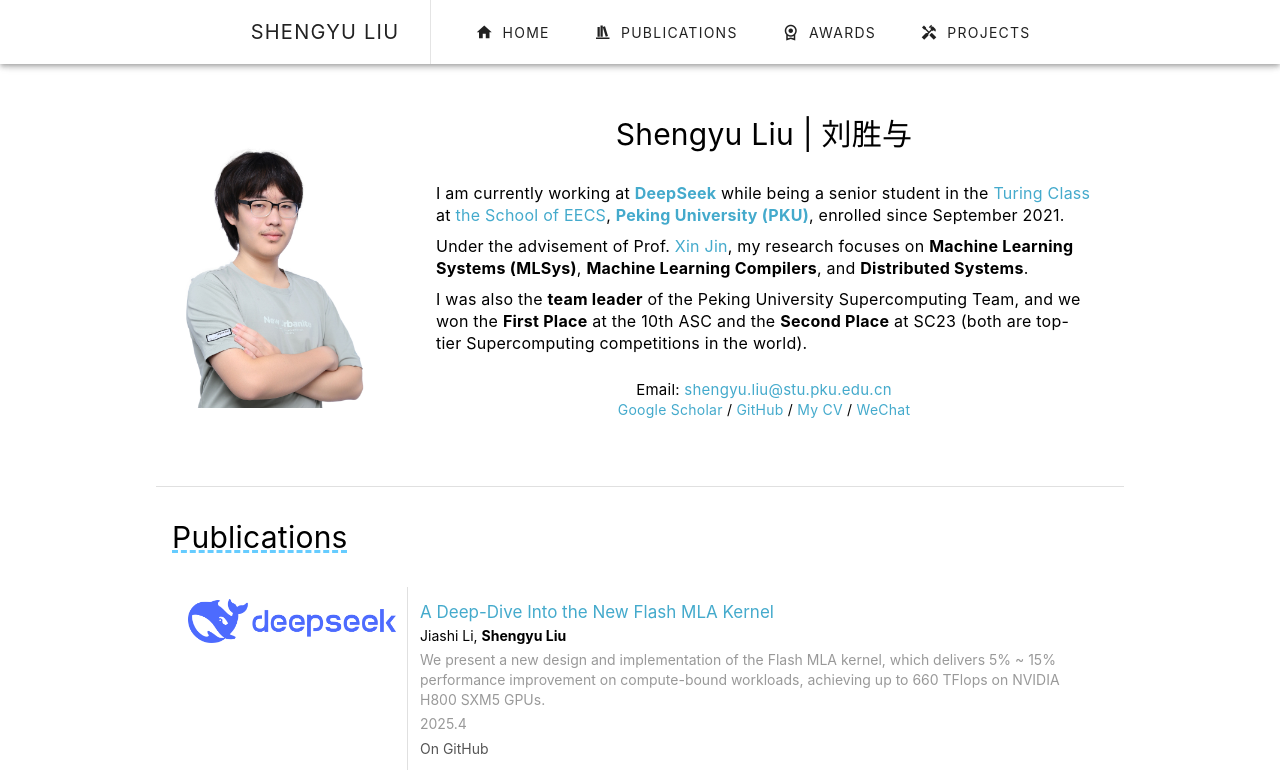
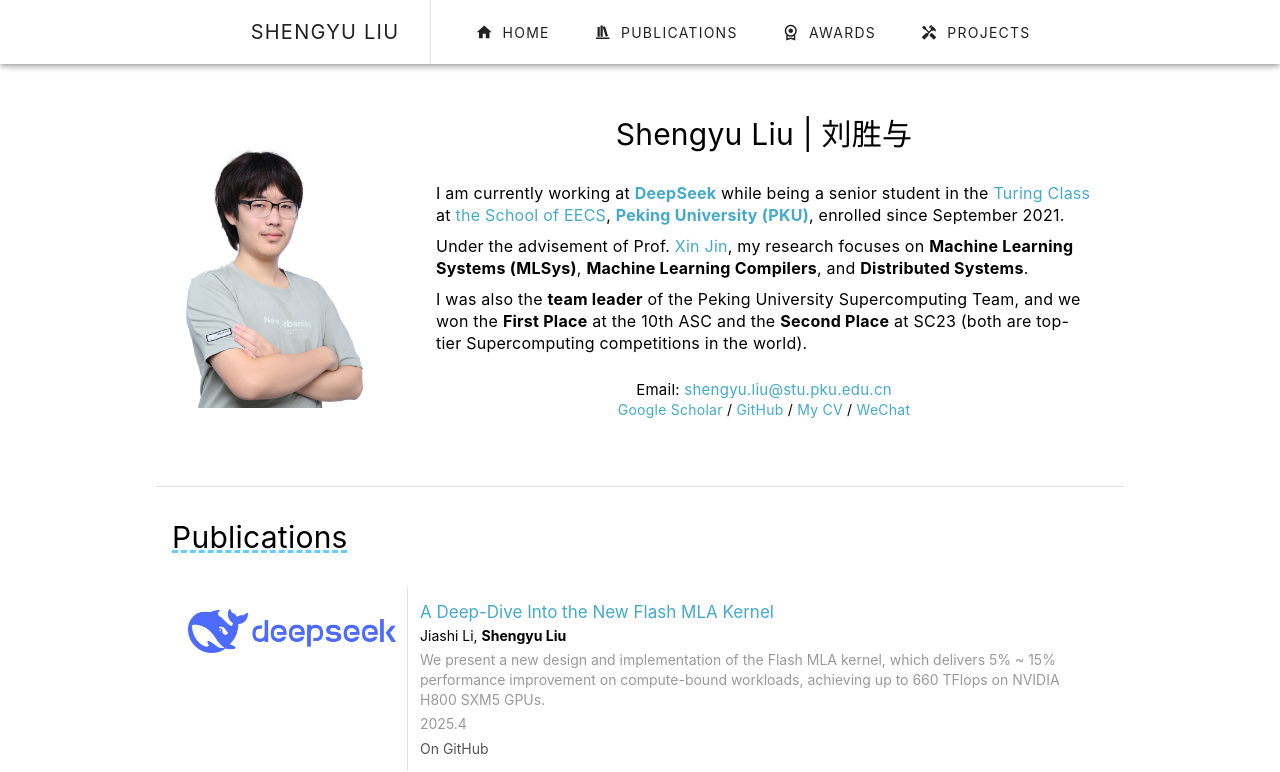
Before and after one commit to interestingLSY/interestingLSY.github.io, a Vue app: page / in a window 1280 px wide. Shown: the top 772 px of the page. Built offline with nearby package versions, Linux system fonts and the light colour scheme.

Commit message:
Tweak layout

```diff
--- a/src/views/HomeView.vue
+++ b/src/views/HomeView.vue
@@ -74,7 +74,7 @@
       <v-card-item>
         <v-row v-for="publication in publications" class="mt-4">
           <v-col cols="12" md="3">
-            <v-img :src="publication.img_path" style="max-width: 280px;"></v-img>
+            <v-img :src="publication.img_path" style="max-width: 280px; margin-top: 10px"></v-img>
           </v-col>
           <v-divider vertical></v-divider>
           <v-col cols="12" md="9">
```
